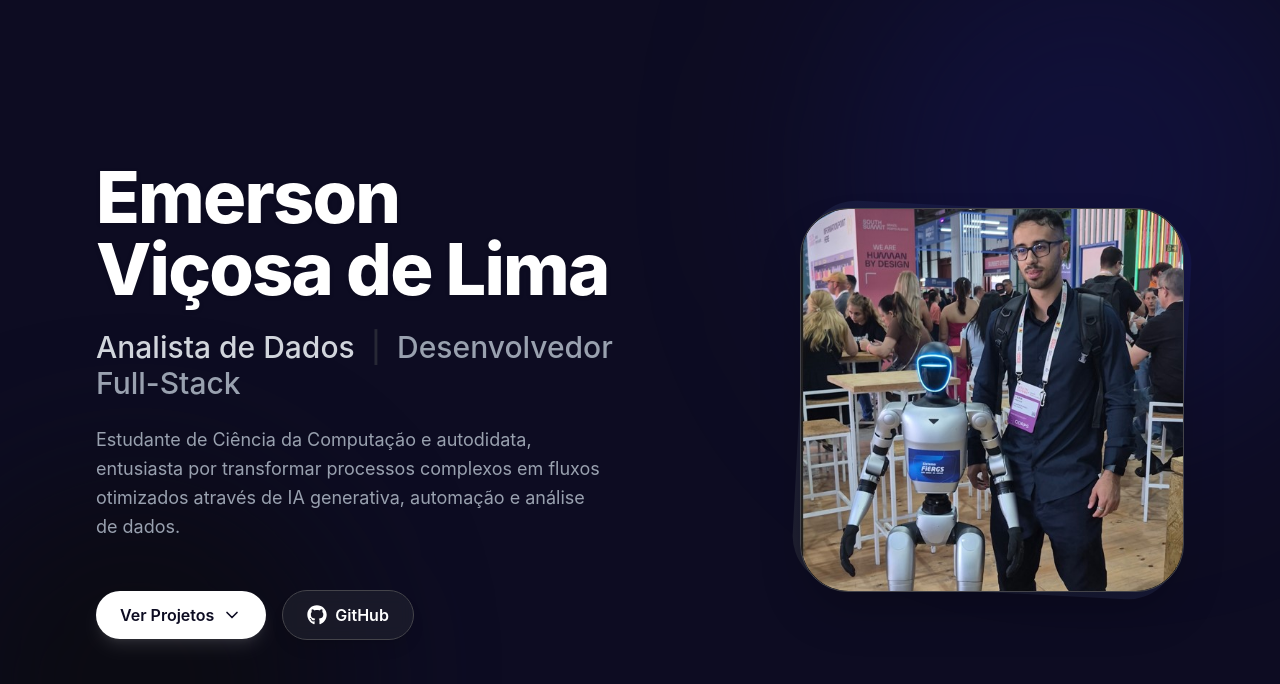
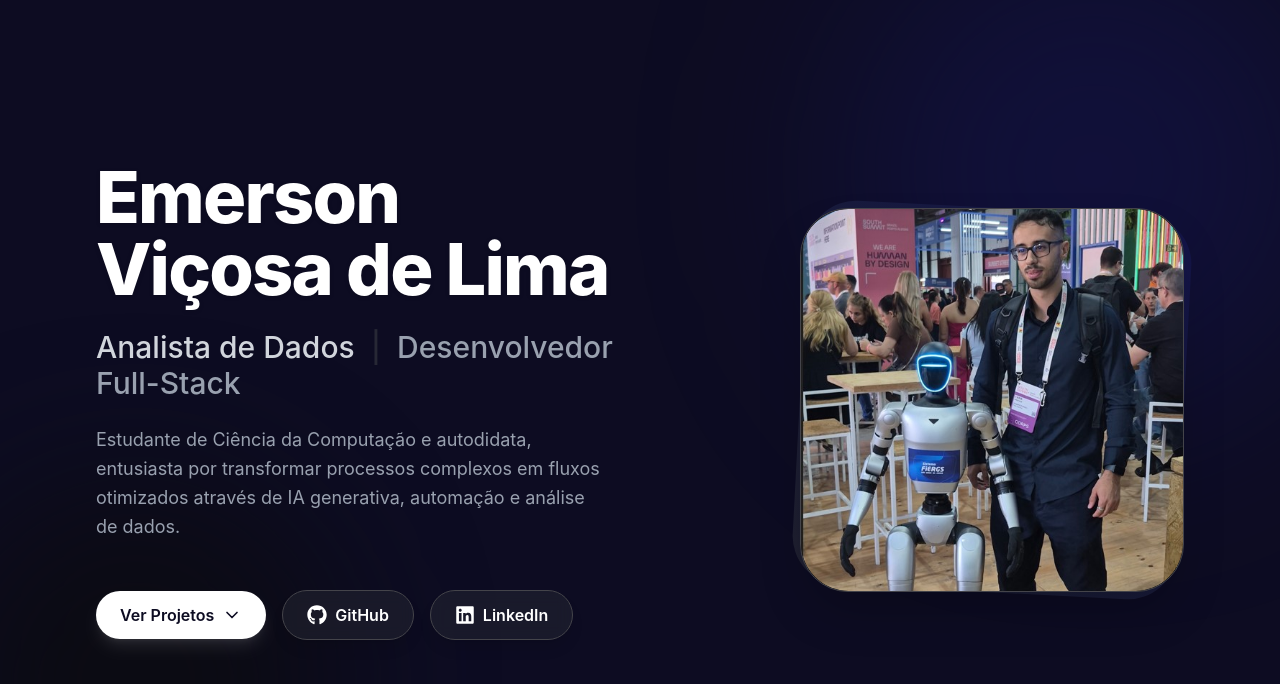
Before and after one commit to Emerson018/portfolio, a React (Vite) app: page / in a window 1280 px wide. Shown: the top 684 px of the page. Built offline with nearby package versions, Linux system fonts and the light colour scheme.

Commit message:
feat: create Hero section component with profile information and interactive elements

```diff
--- a/src/components/Hero.tsx
+++ b/src/components/Hero.tsx
@@ -1,6 +1,6 @@
 import { motion } from 'framer-motion';
 import { ChevronDown } from 'lucide-react';
-import { FaGithub } from 'react-icons/fa';
+import { FaGithub, FaLinkedin } from 'react-icons/fa';
 import profilePic from '../assets/profile.jpg';
 
 export default function Hero() {
@@ -53,6 +53,15 @@ export default function Hero() {
               <FaGithub className="w-5 h-5" />
               GitHub
             </a>
+            <a
+              href="https://www.linkedin.com/in/emerson-vi%C3%A7osa-de-lima-1b51041ba/"
+              target="_blank"
+              rel="noopener noreferrer"
+              className="flex items-center gap-2 px-6 py-3 bg-accent/50 backdrop-blur-sm text-white font-semibold rounded-full hover:bg-accent transition-all duration-300 border border-border hover:border-gray-400 shadow-lg"
+            >
+              <FaLinkedin className="w-5 h-5" />
+              LinkedIn
+            </a>
           </div>
         </motion.div>
 
```
